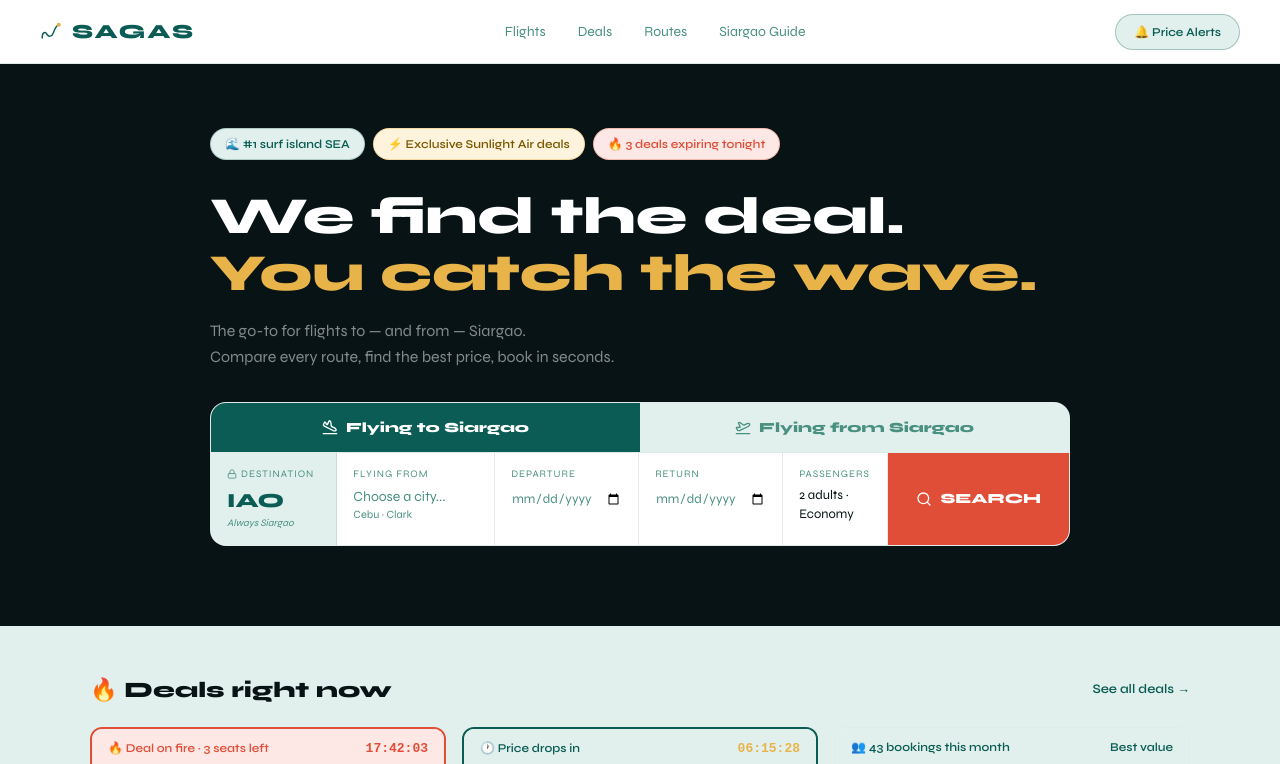
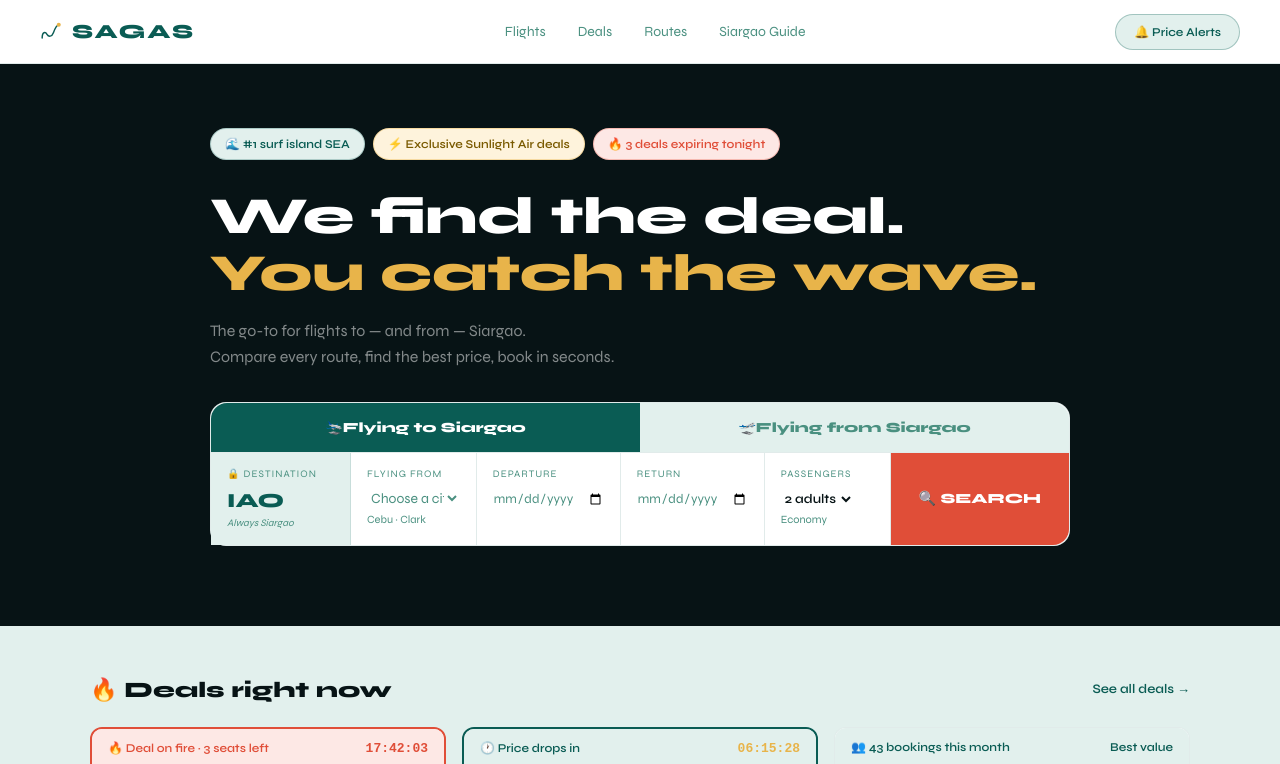
Before and after one commit to benjyamarupro-spec/sagas, a Next.js app: page / in a window 1280 px wide. Shown: the top 764 px of the page. Built offline with nearby package versions, Linux system fonts and the light colour scheme.

Commit message:
Session 13 — Search engine select natif, validation ville, deals booking links

```diff
--- a/src/app/flights/page.tsx
+++ b/src/app/flights/page.tsx
@@ -169,7 +169,7 @@ function FlightsContent() {
 
 export default function FlightsPage() {
   return (
-    <Suspense fallback={<div style={{padding:40}}>Loading...</div>}>
+    <Suspense fallback={<div style={{ minHeight: '60vh', display: 'flex', alignItems: 'center', justifyContent: 'center' }}><p style={{ fontFamily: 'Syne', color: 'var(--lagoon-muted)' }}>Loading flights...</p></div>}>
       <FlightsContent />
     </Suspense>
   );
--- a/src/app/page.tsx
+++ b/src/app/page.tsx
@@ -2,7 +2,7 @@
 import { useState, useEffect } from 'react';
 import Link from 'next/link';
 import { useRouter } from 'next/navigation';
-import { PlaneLanding, PlaneTakeoff, Lock, Search, Bell, ChevronRight, Waves, Music, Trees, Droplets, BookOpen, Calendar } from 'lucide-react';
+import { PlaneLanding, Bell, ChevronRight, Waves, Music, Trees, Droplets, BookOpen, Calendar } from 'lucide-react';
 
 // --- DONNÉES ---
 const ROUTES = [
@@ -83,12 +83,17 @@ function DealCard({ type, from, to, airline, dates, duration, price, label, urge
         <p style={{ fontFamily: 'Syne', fontWeight: 400, fontSize: 11, color: 'var(--lagoon-muted)' }}>one way</p>
       </div>
       <div style={{ padding: '0 20px 20px' }}>
-        <a href="#" target="_blank" rel="noopener noreferrer" style={{
+        <Link
+          href={`/booking?from=${from}&to=${to}&depart=&arrive=&duration=${duration}&price=${price}`}
+          style={{
             display: 'block', width: '100%', textAlign: 'center',
-          background: ctaBg, color: 'white', border: 'none', borderRadius: 8,
+            background: ctaBg, color: 'white', borderRadius: 8,
             padding: '12px', fontFamily: 'Syne', fontWeight: 800, fontSize: 13,
-          cursor: 'pointer', textDecoration: 'none',
-        }}>{ctaText} →</a>
+            textDecoration: 'none',
+          }}
+        >
+          {ctaText} →
+        </Link>
       </div>
     </div>
   );
@@ -99,21 +104,9 @@ export default function HomePage() {
   const router = useRouter();
   const [direction, setDirection] = useState<'to' | 'from'>('to');
   const [selectedCity, setSelectedCity] = useState('');
-  const [showCityDropdown, setShowCityDropdown] = useState(false);
   const [departDate, setDepartDate] = useState('');
   const [returnDate, setReturnDate] = useState('');
-  const [pax, setPax] = useState('2 adults · Economy');
-  const today = new Date().toISOString().split('T')[0];
-
-  useEffect(() => {
-    const close = () => setShowCityDropdown(false);
-    if (showCityDropdown) document.addEventListener('click', close);
-    return () => document.removeEventListener('click', close);
-  }, [showCityDropdown]);
-
-  const handleSearch = () => {
-    router.push(`/flights?direction=${direction}&from=${selectedCity || 'CEB'}&depart=${departDate}&return=${returnDate}`);
-  };
+  const [pax, setPax] = useState('2');
 
   return (
     <div>
@@ -144,145 +137,170 @@ export default function HomePage() {
           </p>
 
           {/* SEARCH ENGINE */}
-          <div style={{ background: 'white', borderRadius: 16, border: '1px solid var(--border)', overflow: 'hidden' }}>
-            {/* Toggle */}
+          <div style={{
+            background: 'white', borderRadius: 16,
+            border: '1px solid var(--border)', overflow: 'visible',
+            marginTop: 32, position: 'relative', zIndex: 10,
+          }}>
+            {/* Direction Toggle */}
             <div style={{ display: 'grid', gridTemplateColumns: '1fr 1fr' }}>
               {(['to', 'from'] as const).map(d => (
-                <button key={d} onClick={() => setDirection(d)} style={{
+                <button
+                  key={d}
+                  onClick={() => { setDirection(d); setSelectedCity(''); }}
+                  style={{
                     padding: '14px', fontFamily: 'Syne', fontWeight: 800, fontSize: 14,
                     background: direction === d ? 'var(--lagoon)' : 'var(--seafoam)',
                     color: direction === d ? 'white' : 'var(--lagoon-muted)',
                     border: 'none', cursor: 'pointer',
                     display: 'flex', alignItems: 'center', justifyContent: 'center', gap: 8,
-                }}>
-                  {d === 'to' ? <PlaneLanding size={16} /> : <PlaneTakeoff size={16} />}
+                    borderRadius: d === 'to' ? '16px 0 0 0' : '0 16px 0 0',
+                  }}
+                >
+                  {d === 'to' ? '🛬' : '🛫'}
                   {d === 'to' ? 'Flying to Siargao' : 'Flying from Siargao'}
                 </button>
               ))}
             </div>
 
-            {/* Fields */}
-            <div style={{ display: 'grid', gridTemplateColumns: '1.2fr 1.5fr 1fr 1fr 1fr auto', borderTop: '1px solid var(--border)' }}>
+            {/* Fields row */}
+            <div style={{
+              display: 'grid',
+              gridTemplateColumns: '140px 1fr 1fr 1fr 1fr auto',
+              borderTop: '1px solid var(--border)',
+            }}>
               {/* Locked IAO */}
-              <div style={{ padding: '14px 16px', background: 'var(--seafoam)', borderRight: '1px solid var(--border)' }}>
-                <p style={{ fontFamily: 'Syne', fontWeight: 400, fontSize: 10, color: 'var(--lagoon-muted)', textTransform: 'uppercase', letterSpacing: 1, marginBottom: 4, display: 'flex', alignItems: 'center', gap: 4 }}>
-                  <Lock size={10} /> Destination
+              <div style={{
+                padding: '14px 16px',
+                background: 'var(--seafoam)',
+                borderRight: '1px solid var(--border)',
+              }}>
+                <p style={{ fontFamily: 'Syne', fontSize: 10, color: 'var(--lagoon-muted)', textTransform: 'uppercase', letterSpacing: 1, margin: '0 0 4px', display: 'flex', alignItems: 'center', gap: 4 }}>
+                  🔒 {direction === 'to' ? 'Destination' : 'Departure'}
                 </p>
-                <p style={{ fontFamily: 'Syne', fontWeight: 800, fontSize: 20, color: 'var(--lagoon)' }}>IAO</p>
-                <p style={{ fontFamily: 'Syne', fontWeight: 400, fontSize: 10, color: 'var(--lagoon-muted)', fontStyle: 'italic' }}>Always Siargao</p>
+                <p style={{ fontFamily: 'Syne', fontWeight: 800, fontSize: 20, color: 'var(--lagoon)', margin: 0 }}>IAO</p>
+                <p style={{ fontFamily: 'Syne', fontSize: 10, color: 'var(--lagoon-muted)', fontStyle: 'italic', margin: 0 }}>Always Siargao</p>
               </div>
 
-              {/* CITY FIELD */}
-              <div
-                style={{ padding: '14px 16px', borderRight: '1px solid var(--border)', position: 'relative', cursor: 'pointer' }}
-                onClick={() => setShowCityDropdown(prev => !prev)}
-              >
-                <p style={{
-                  fontFamily: 'Syne', fontWeight: 400, fontSize: 10,
-                  color: 'var(--lagoon-muted)', textTransform: 'uppercase',
-                  letterSpacing: 1, marginBottom: 4, pointerEvents: 'none'
-                }}>
+              {/* City selector — SIMPLE SELECT */}
+              <div style={{ padding: '14px 16px', borderRight: '1px solid var(--border)' }}>
+                <p style={{ fontFamily: 'Syne', fontSize: 10, color: 'var(--lagoon-muted)', textTransform: 'uppercase', letterSpacing: 1, margin: '0 0 4px' }}>
                   {direction === 'to' ? 'Flying from' : 'Flying to'}
                 </p>
-                <p style={{
+                <select
+                  value={selectedCity}
+                  onChange={e => setSelectedCity(e.target.value)}
+                  style={{
                     fontFamily: 'Syne',
                     fontWeight: selectedCity ? 700 : 400,
                     fontSize: 14,
                     color: selectedCity ? 'var(--nightsurf)' : 'var(--lagoon-muted)',
-                  pointerEvents: 'none', margin: 0
-                }}>
-                  {selectedCity
-                    ? `${CITIES.find(c => c.code === selectedCity)?.label} (${selectedCity})`
-                    : 'Choose a city...'}
-                </p>
+                    border: 'none', outline: 'none',
+                    background: 'transparent',
+                    width: '100%', cursor: 'pointer',
+                    appearance: 'auto',
+                  }}
+                >
+                  <option value="">Choose a city...</option>
+                  <option value="CEB">Cebu (CEB) — Mactan-Cebu Intl</option>
+                  <option value="CRK">Clark (CRK) — Clark International</option>
+                  {direction === 'from' && <option value="IAO">Siargao (IAO) — Sayak Airport</option>}
+                </select>
                 {!selectedCity && (
-                  <p style={{ fontFamily: 'Syne', fontSize: 11, color: 'var(--lagoon-muted)', margin: 0, pointerEvents: 'none' }}>
-                    Cebu · Clark
-                  </p>
-                )}
-
-                {showCityDropdown && (
-                  <div
-                    style={{
-                      position: 'absolute', top: '100%', left: 0,
-                      minWidth: 260, background: 'white',
-                      border: '1px solid var(--border)', borderRadius: 10,
-                      zIndex: 300, boxShadow: '0 8px 32px rgba(0,0,0,0.12)',
-                      overflow: 'hidden',
-                    }}
-                    onClick={e => e.stopPropagation()}
-                  >
-                    {CITIES.map(c => (
-                      <div
-                        key={c.code}
-                        onClick={() => { setSelectedCity(c.code); setShowCityDropdown(false); }}
-                        style={{
-                          padding: '12px 16px',
-                          borderBottom: '1px solid var(--border)',
-                          cursor: 'pointer',
-                          background: selectedCity === c.code ? 'var(--seafoam)' : 'white',
-                          transition: 'background 0.15s',
-                        }}
-                        onMouseEnter={e => { if (selectedCity !== c.code) e.currentTarget.style.background = 'var(--seafoam)'; }}
-                        onMouseLeave={e => { if (selectedCity !== c.code) e.currentTarget.style.background = 'white'; }}
-                      >
-                        <p style={{ fontFamily: 'Syne', fontWeight: 700, fontSize: 14, color: 'var(--nightsurf)', margin: '0 0 2px' }}>
-                          {c.label} <span style={{ color: 'var(--lagoon)' }}>({c.code})</span>
-                        </p>
-                        <p style={{ fontFamily: 'Syne', fontSize: 11, color: 'var(--lagoon-muted)', margin: 0 }}>{c.sub}</p>
-                      </div>
-                    ))}
-                  </div>
+                  <p style={{ fontFamily: 'Syne', fontSize: 11, color: 'var(--lagoon-muted)', margin: '2px 0 0' }}>Cebu · Clark</p>
                 )}
               </div>
 
-              {/* Departure */}
+              {/* Departure date */}
               <div style={{ padding: '14px 16px', borderRight: '1px solid var(--border)' }}>
-                <p style={{ fontFamily: 'Syne', fontWeight: 400, fontSize: 10, color: 'var(--lagoon-muted)', textTransform: 'uppercase', letterSpacing: 1, marginBottom: 4 }}>Departure</p>
+                <p style={{ fontFamily: 'Syne', fontSize: 10, color: 'var(--lagoon-muted)', textTransform: 'uppercase', letterSpacing: 1, margin: '0 0 4px' }}>Departure</p>
                 <input
                   type="date"
                   value={departDate}
-                  min={today}
+                  min={new Date().toISOString().split('T')[0]}
                   onChange={e => setDepartDate(e.target.value)}
                   style={{
-                    border: 'none', outline: 'none',
                     fontFamily: 'Syne', fontSize: 13,
                     color: departDate ? 'var(--nightsurf)' : 'var(--lagoon-muted)',
-                    width: '100%', background: 'transparent', cursor: 'pointer',
+                    border: 'none', outline: 'none',
+                    background: 'transparent', width: '100%', cursor: 'pointer',
                   }}
                 />
               </div>
 
-              {/* Return */}
+              {/* Return date */}
               <div style={{ padding: '14px 16px', borderRight: '1px solid var(--border)' }}>
-                <p style={{ fontFamily: 'Syne', fontWeight: 400, fontSize: 10, color: 'var(--lagoon-muted)', textTransform: 'uppercase', letterSpacing: 1, marginBottom: 4 }}>Return</p>
+                <p style={{ fontFamily: 'Syne', fontSize: 10, color: 'var(--lagoon-muted)', textTransform: 'uppercase', letterSpacing: 1, margin: '0 0 4px' }}>Return</p>
                 <input
                   type="date"
                   value={returnDate}
-                  min={departDate || today}
+                  min={departDate || new Date().toISOString().split('T')[0]}
                   onChange={e => setReturnDate(e.target.value)}
                   style={{
-                    border: 'none', outline: 'none',
                     fontFamily: 'Syne', fontSize: 13,
                     color: returnDate ? 'var(--nightsurf)' : 'var(--lagoon-muted)',
-                    width: '100%', background: 'transparent', cursor: 'pointer',
+                    border: 'none', outline: 'none',
+                    background: 'transparent', width: '100%', cursor: 'pointer',
                   }}
                 />
+                {departDate && returnDate && (
+                  <p style={{ fontFamily: 'Syne', fontSize: 11, color: 'var(--lagoon-muted)', margin: '2px 0 0' }}>
+                    {Math.round((new Date(returnDate).getTime() - new Date(departDate).getTime()) / (1000 * 60 * 60 * 24))} nights
+                  </p>
+                )}
               </div>
 
               {/* Passengers */}
               <div style={{ padding: '14px 16px', borderRight: '1px solid var(--border)' }}>
-                <p style={{ fontFamily: 'Syne', fontWeight: 400, fontSize: 10, color: 'var(--lagoon-muted)', textTransform: 'uppercase', letterSpacing: 1, marginBottom: 4 }}>Passengers</p>
-                <p style={{ fontFamily: 'Syne', fontSize: 13, color: 'var(--nightsurf)' }}>{pax}</p>
+                <p style={{ fontFamily: 'Syne', fontSize: 10, color: 'var(--lagoon-muted)', textTransform: 'uppercase', letterSpacing: 1, margin: '0 0 4px' }}>Passengers</p>
+                <select
+                  value={pax}
+                  onChange={e => setPax(e.target.value)}
+                  style={{
+                    fontFamily: 'Syne', fontWeight: 600, fontSize: 13,
+                    color: 'var(--nightsurf)', border: 'none', outline: 'none',
+                    background: 'transparent', cursor: 'pointer', appearance: 'auto',
+                  }}
+                >
+                  <option value="1">1 adult</option>
+                  <option value="2">2 adults</option>
+                  <option value="3">3 adults</option>
+                  <option value="4">4 adults</option>
+                  <option value="5">5 adults</option>
+                  <option value="6">6 adults</option>
+                </select>
+                <p style={{ fontFamily: 'Syne', fontSize: 11, color: 'var(--lagoon-muted)', margin: '2px 0 0' }}>Economy</p>
               </div>
 
-              {/* Search Button */}
-              <button onClick={handleSearch} style={{
-                background: 'var(--coral)', color: 'white', border: 'none', cursor: 'pointer',
-                padding: '0 28px', fontFamily: 'Syne', fontWeight: 800, fontSize: 14,
+              {/* Search button */}
+              <button
+                onClick={() => {
+                  if (!selectedCity) {
+                    alert('Please choose a city first (Cebu or Clark)');
+                    return;
+                  }
+                  const routeFilter = selectedCity === 'CRK' ? 'crk' : 'ceb';
+                  const params = new URLSearchParams({
+                    direction,
+                    from: direction === 'to' ? selectedCity : 'IAO',
+                    to: direction === 'to' ? 'IAO' : selectedCity,
+                    routeFilter,
+                    ...(departDate && { depart: departDate }),
+                    ...(returnDate && { return: returnDate }),
+                    pax,
+                  });
+                  router.push(`/flights?${params.toString()}`);
+                }}
+                style={{
+                  background: 'var(--coral)', color: 'white',
+                  border: 'none', cursor: 'pointer',
+                  padding: '0 28px',
+                  fontFamily: 'Syne', fontWeight: 800, fontSize: 14,
                   display: 'flex', alignItems: 'center', gap: 8,
-              }}>
-                <Search size={16} /> SEARCH
+                  borderRadius: '0 0 16px 0',
+                }}
+              >
+                🔍 SEARCH
               </button>
             </div>
           </div>
```
Lines whose indentation alone changed are shown as unchanged.
